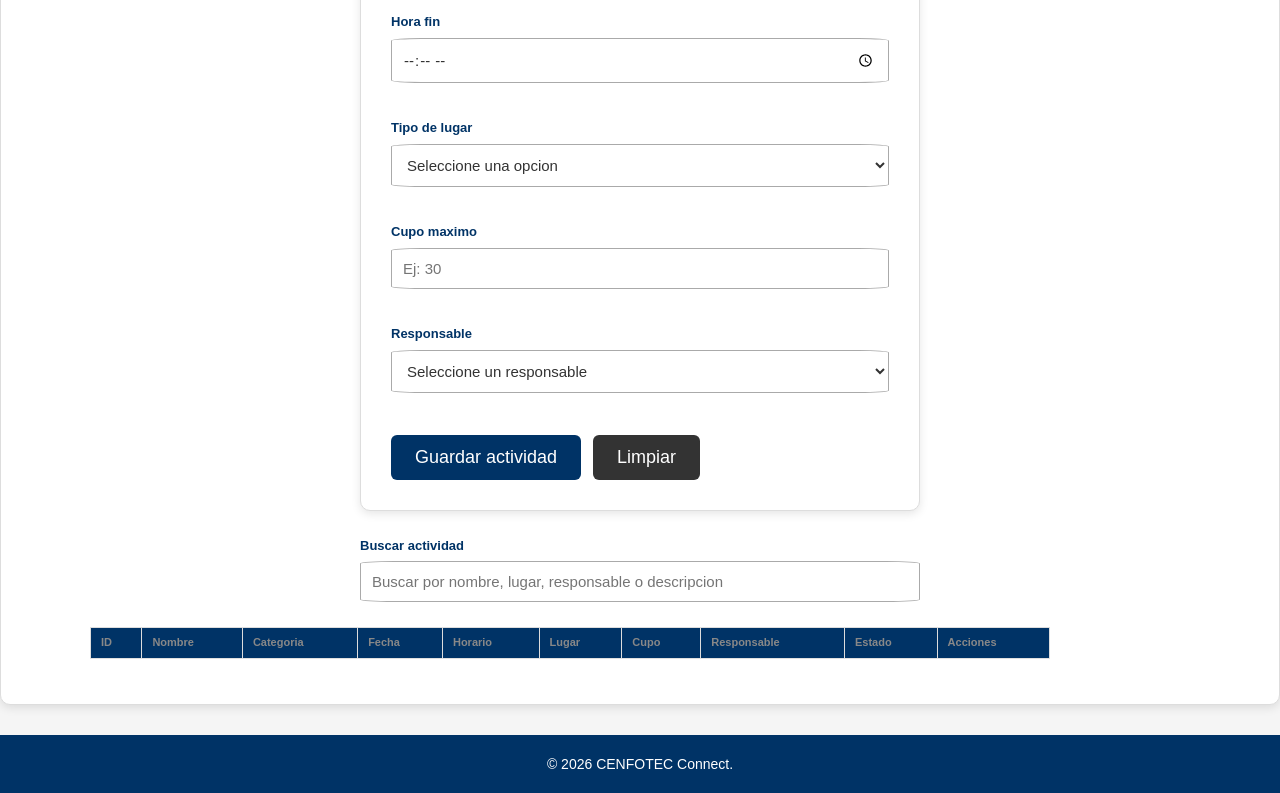
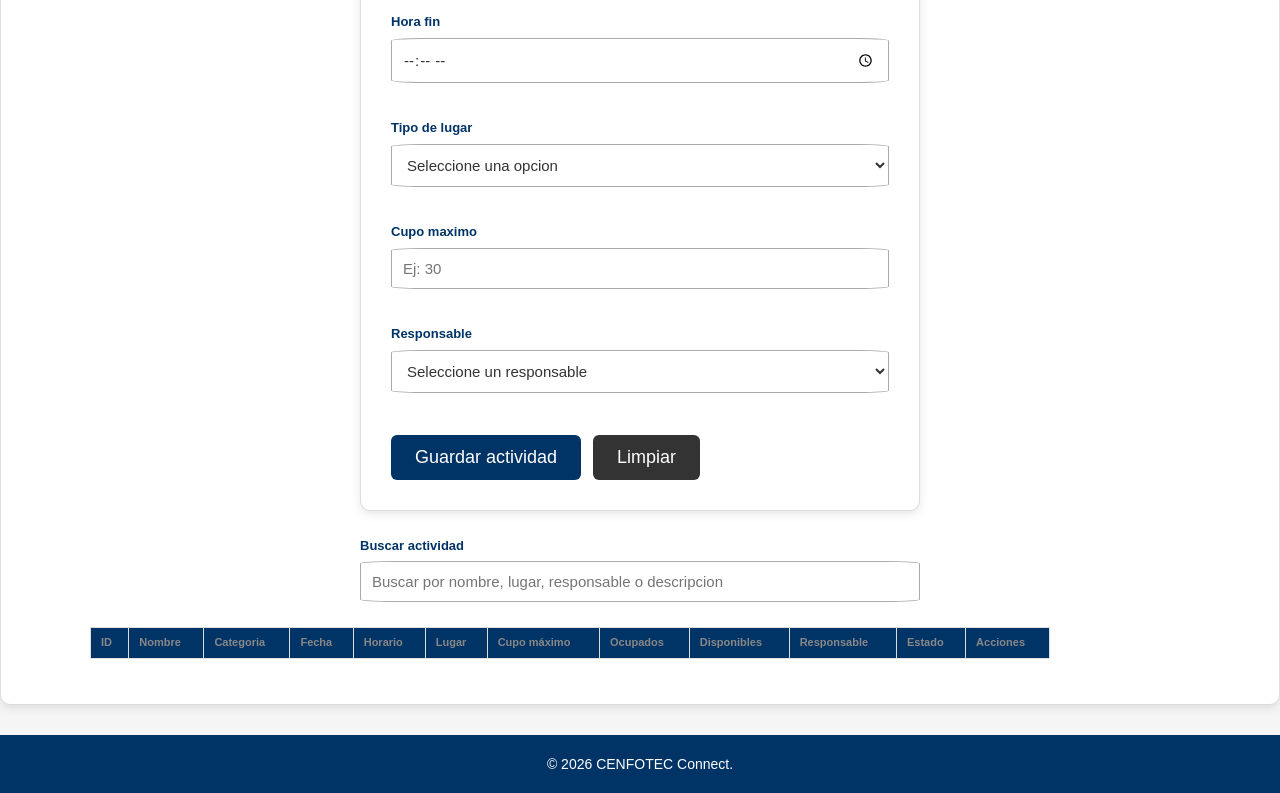
Before and after one commit to hildamgo/CENFOTEC-CONNECT, a plain HTML site: page actividades.html in a window 1280 px wide. Shown: the part 905-1698 px from the top of the page. Drawn offline with Linux system fonts and the light colour scheme.

Commit message:
Update actividades.html

```diff
--- a/actividades.html
+++ b/actividades.html
@@ -156,7 +156,7 @@
 
         <label for="editCupo">Cupo maximo</label>
         <input type="number" id="editCupo" min="1" />
-        <!-- Mensaje de restricción RF-13 -->
+        <!-- ESTE MENSAJE ESTA IMPORTANTE PARA TENER EN CUENTA -->
         <p class="mensaje-error" id="errorEditCupo"></p>
 
         <label for="editResponsable">Responsable</label>
@@ -186,7 +186,9 @@
                                 <th>Fecha</th>
                                 <th>Horario</th>
                                 <th>Lugar</th>
-                                <th>Cupo</th>
+                                <th>Cupo máximo</th>
+                                <th>Ocupados</th>
+                                <th>Disponibles</th>
                                 <th>Responsable</th>
                                 <th>Estado</th>
                                 <th>Acciones</th>
```
